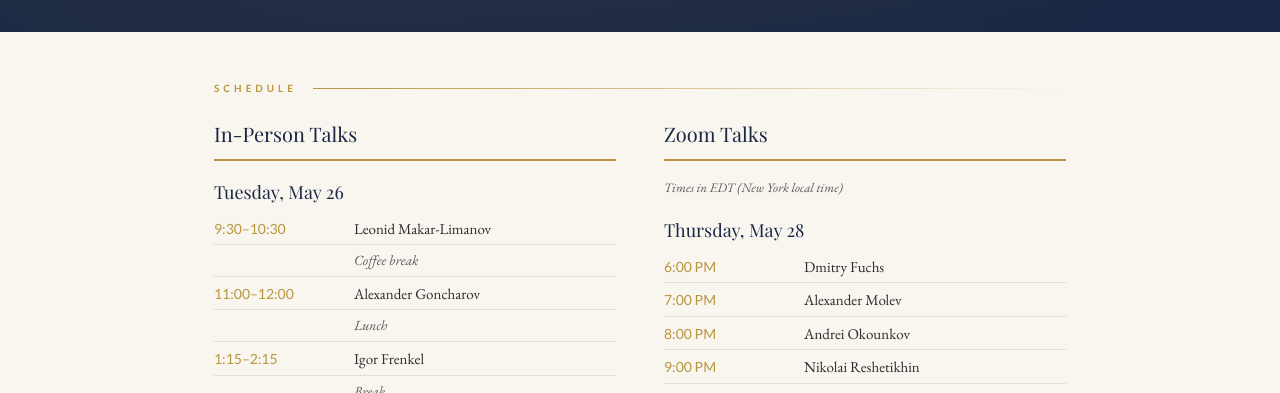
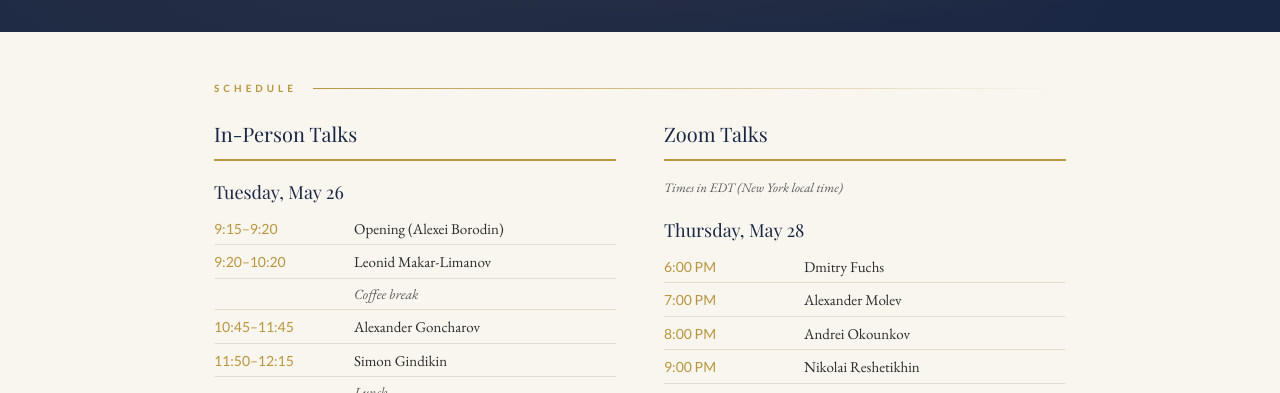
Before and after one commit to shurik179/kirillov90, a plain HTML site: page schedule.html in a window 1280 px wide. Shown: the part 385-778 px from the top of the page. Drawn offline with nearby package versions, Linux system fonts and the light colour scheme; a web font is replaced by a local one.

Commit message:
Update May 26 schedule with opening talk and revised slot

```diff
--- a/schedule.html
+++ b/schedule.html
@@ -267,7 +267,11 @@
 
         <div class="day-heading">Tuesday, May 26</div>
         <div class="schedule-row">
-          <div class="time">9:30–10:30</div>
+          <div class="time">9:15–9:20</div>
+          <div class="speaker">Opening (Alexei Borodin)</div>
+        </div>
+        <div class="schedule-row">
+          <div class="time">9:20–10:20</div>
           <div class="speaker">Leonid Makar-Limanov</div>
         </div>
         <div class="schedule-row">
@@ -275,8 +279,12 @@
           <div class="break">Coffee break</div>
         </div>
         <div class="schedule-row">
-          <div class="time">11:00–12:00</div>
+          <div class="time">10:45–11:45</div>
           <div class="speaker">Alexander Goncharov</div>
+        </div>
+        <div class="schedule-row">
+          <div class="time">11:50–12:15</div>
+          <div class="speaker">Simon Gindikin</div>
         </div>
         <div class="schedule-row">
           <div class="time"></div>
```
